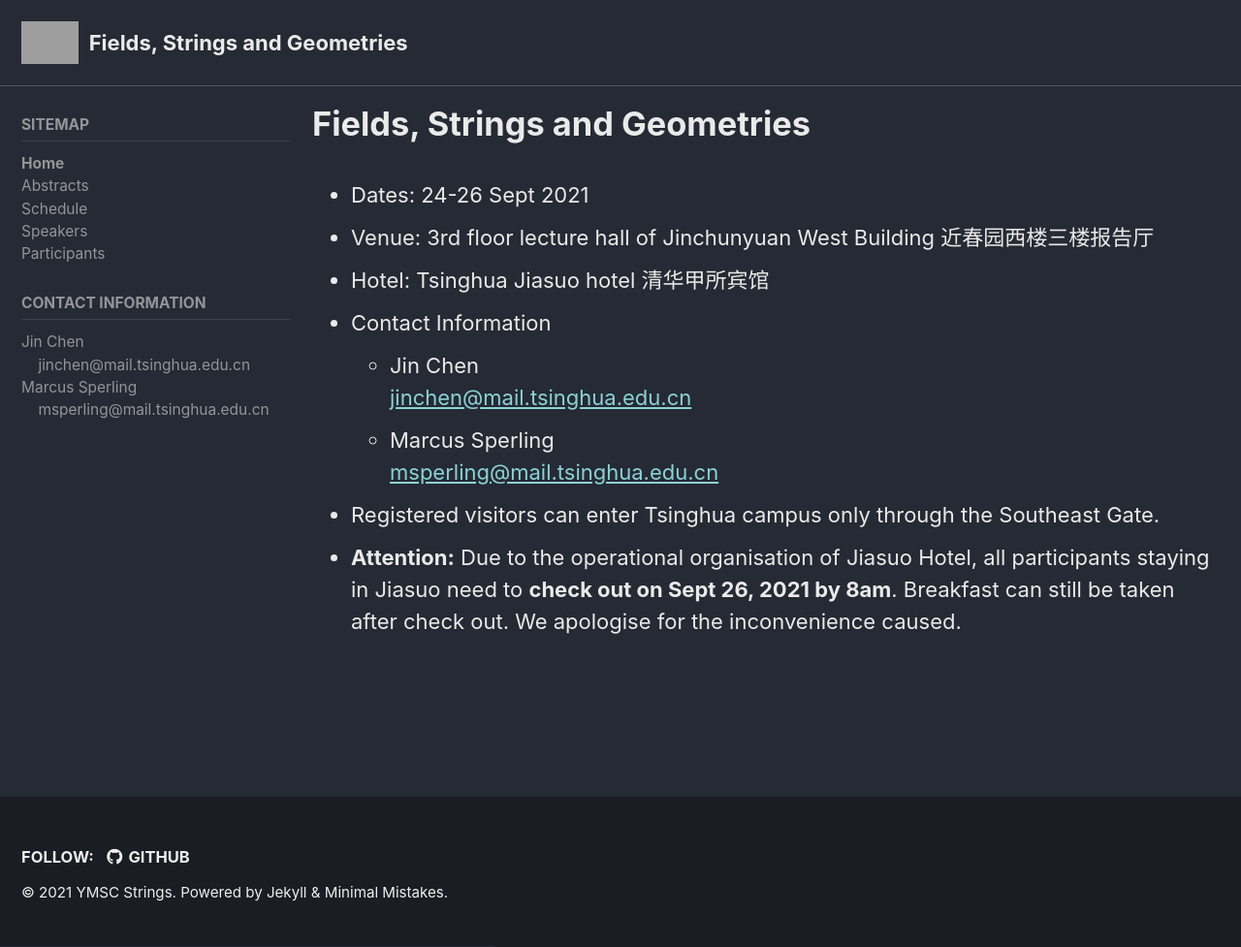
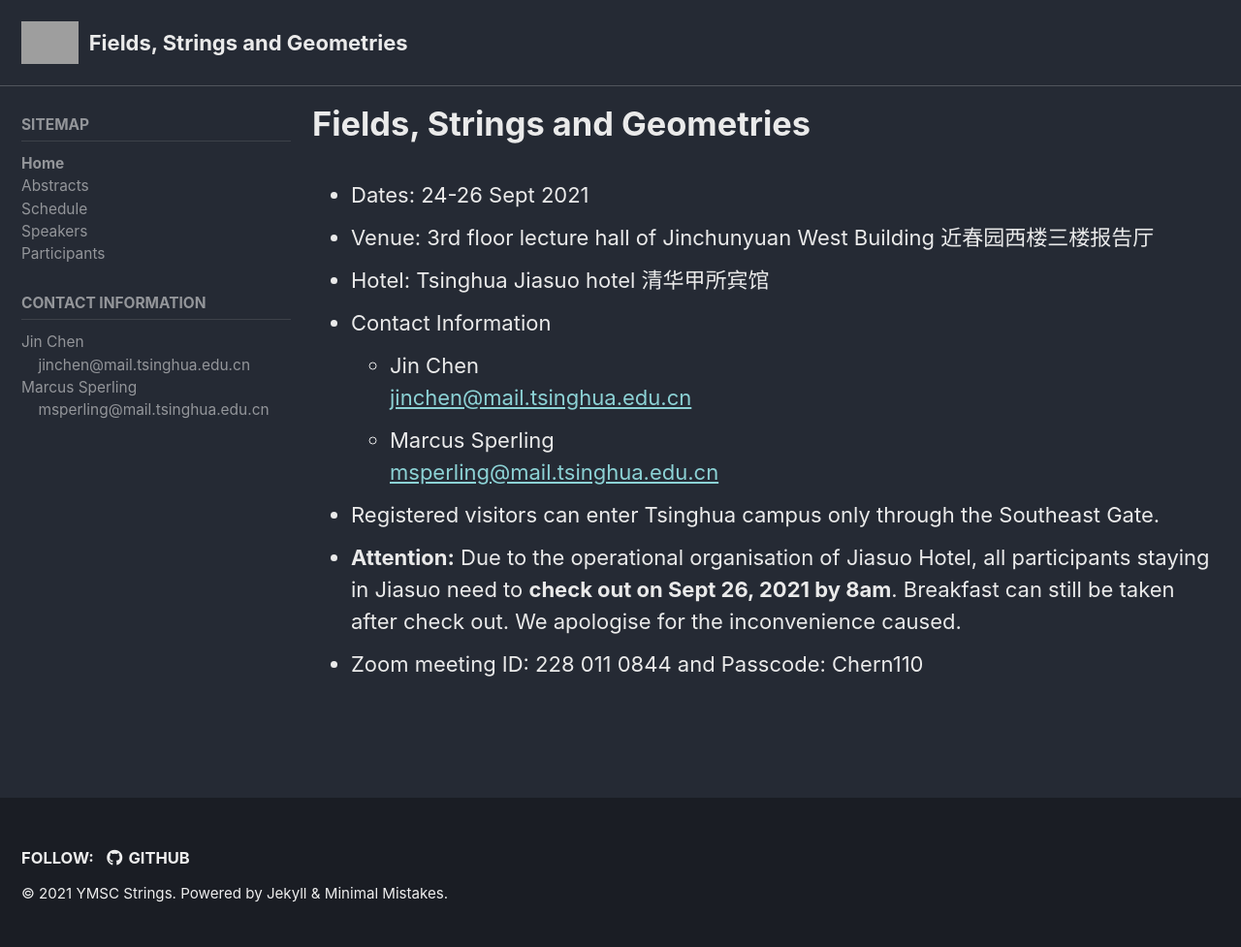
Before and after one commit to ymsc-strings/gauge-theory-workshop-sept-2021, a Jekyll site: the page built from _pages/index.md, in a window 1280 px wide and 977 px high. Shown: the whole window at 97% size. Built offline with Jekyll 4.4.1, drawn with Linux system fonts in a browser that asks for light colours; cached includes are drawn as plain includes.

Commit message:
Update index.md

```diff
--- a/_pages/index.md
+++ b/_pages/index.md
@@ -23,3 +23,4 @@ sidebar:
     </ul>
 * Registered visitors can enter Tsinghua campus only through the Southeast Gate.
 * __Attention:__ Due to the operational organisation of Jiasuo Hotel, all participants staying in Jiasuo need to __check out on Sept 26, 2021 by 8am__. Breakfast can still be taken after check out. We apologise for the inconvenience caused.
+* Zoom meeting ID: 228 011 0844 and Passcode: Chern110
```
